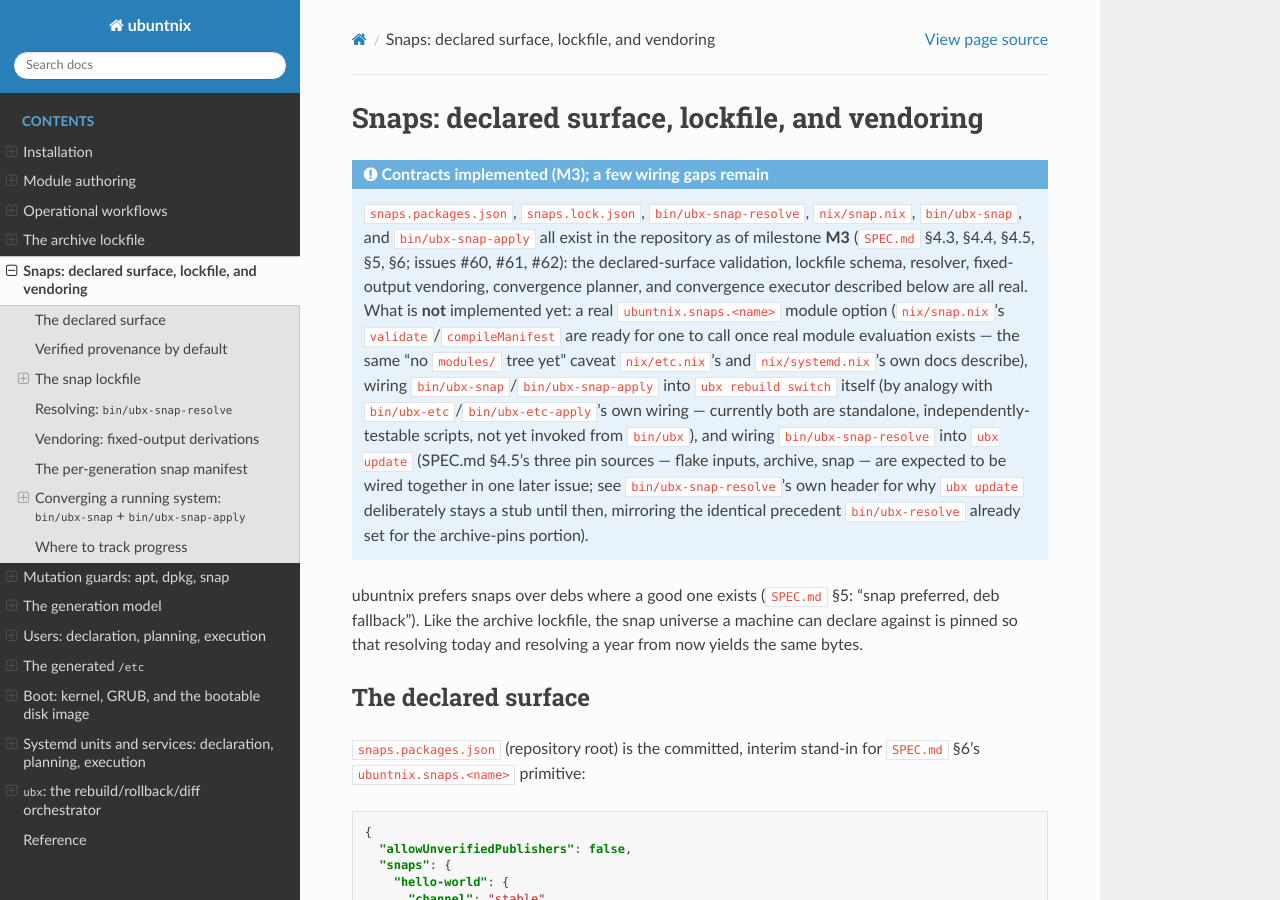
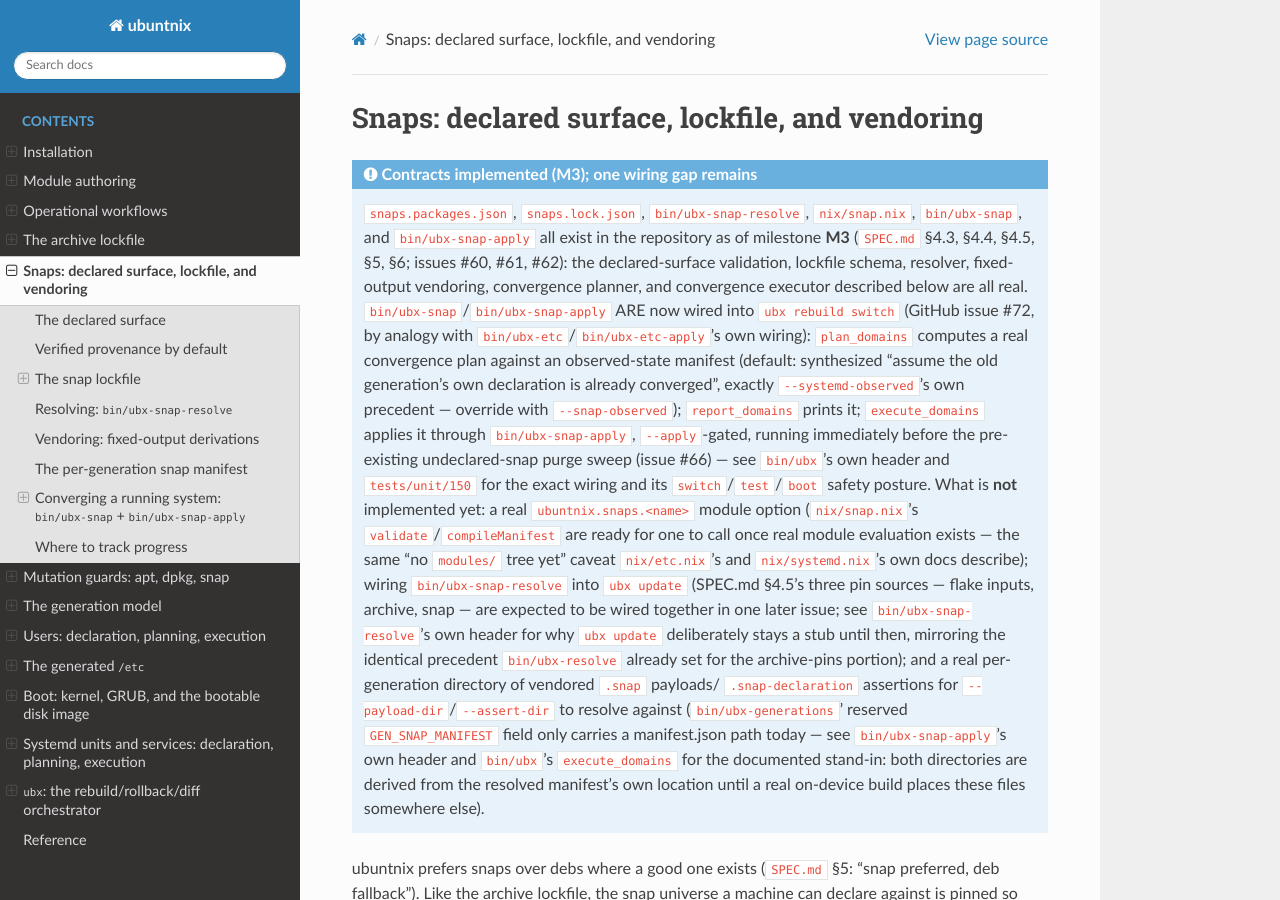
Before and after one commit to Guno327/ubuntnix, a Sphinx documentation site: the page built from docs/snap.md, in a window 1280 px wide and 900 px high. Built offline with Sphinx 7.4.7 and the Read the Docs theme 3.1.0, drawn with Linux system fonts in a browser that asks for light colours; pages that are not in the unit, such as notebooks, are missing from menus; some of the changed text lies outside the part shown.

Commit message:
feat(rebuild): wire snap plan|apply convergence into ubx rebuild switch — closes #72 (#73)
Wires the snap-domain planner (bin/ubx-snap plan) and executor
(bin/ubx-snap-apply) into bin/ubx's plan_domains / report_domains /
execute_domains, mirroring the etc and systemd domains exactly:

- plan_domains: computes the snap convergence plan against old/new
  declared manifests plus an observed-state manifest; --snap-observed
  overrides the "assume the old generation is converged" synthesis
  (snap_synthesize_observed), analogous to --systemd-observed. The
  existing DOM_NEW_SNAP_JSON resolution the #66 purge sweep needs is
  kept unchanged.
- report_domains: snap summary line (non-verbose) / full plan via
  `ubx-snap report` (verbose, for `ubx diff`), appended last in the
  fixed domain order.
- execute_domains: applies via bin/ubx-snap-apply BEFORE the purge
  sweep (converge declared, then remove undeclared). Gated at the call
  site (the executor has no --dry-run of its own): only `switch --apply`
  mutates; `test` never does, mirroring the purge sweep's safety
  posture. payload/assert dirs derived from the resolved manifest's
  location — documented as the tracked GEN_SNAP_MANIFEST gap.

--snap-observed added to rebuild, rollback, and diff.

Tests: tests/unit/150-ubx-rebuild-snap-apply-wiring.sh asserts the full
wiring offline (dry-run reports without mutating; switch --apply issues
ordered ack/install; test/boot never mutate; observed override; skip;
plan-before-purge ordering). tests/unit/149 updated to stub UBX_SNAP_CMD
now that switch/test --apply exercise the new path. Full suite: 70/70.

Co-authored-by: ghov-claude[bot] <308500720+ghov-claude[bot]@users.noreply.github.com>
Co-authored-by: Claude Opus 4.8 <noreply@anthropic.com>

````diff
--- a/docs/snap.md
+++ b/docs/snap.md
@@ -1,6 +1,6 @@
 # Snaps: declared surface, lockfile, and vendoring
 
-```{admonition} Contracts implemented (M3); a few wiring gaps remain
+```{admonition} Contracts implemented (M3); one wiring gap remains
 :class: note
 
 `snaps.packages.json`, `snaps.lock.json`, `bin/ubx-snap-resolve`,
@@ -8,20 +8,33 @@
 repository as of milestone **M3** (`SPEC.md` §4.3, §4.4, §4.5, §5, §6;
 issues #60, #61, #62): the declared-surface validation, lockfile schema,
 resolver, fixed-output vendoring, convergence planner, and convergence
-executor described below are all real. What is **not** implemented yet: a
+executor described below are all real. `bin/ubx-snap`/`bin/ubx-snap-apply`
+ARE now wired into `ubx rebuild switch` (GitHub issue #72, by analogy with
+`bin/ubx-etc`/`bin/ubx-etc-apply`'s own wiring): `plan_domains` computes a
+real convergence plan against an observed-state manifest (default:
+synthesized "assume the old generation's own declaration is already
+converged", exactly `--systemd-observed`'s own precedent — override with
+`--snap-observed`); `report_domains` prints it; `execute_domains` applies
+it through `bin/ubx-snap-apply`, `--apply`-gated, running immediately
+before the pre-existing undeclared-snap purge sweep (issue #66) — see
+`bin/ubx`'s own header and `tests/unit/150` for the exact wiring and its
+`switch`/`test`/`boot` safety posture. What is **not** implemented yet: a
 real `ubuntnix.snaps.<name>` module option (`nix/snap.nix`'s
 `validate`/`compileManifest` are ready for one to call once real module
 evaluation exists — the same "no `modules/` tree yet" caveat
-`nix/etc.nix`'s and `nix/systemd.nix`'s own docs describe), wiring
-`bin/ubx-snap`/`bin/ubx-snap-apply` into `ubx rebuild switch` itself (by
-analogy with `bin/ubx-etc`/`bin/ubx-etc-apply`'s own wiring — currently
-both are standalone, independently-testable scripts, not yet invoked from
-`bin/ubx`), and wiring `bin/ubx-snap-resolve` into `ubx update` (SPEC.md
-§4.5's three pin sources — flake inputs, archive, snap — are expected to
-be wired together in one later issue; see `bin/ubx-snap-resolve`'s own
-header for why `ubx update` deliberately stays a stub until then,
-mirroring the identical precedent `bin/ubx-resolve` already set for the
-archive-pins portion).
+`nix/etc.nix`'s and `nix/systemd.nix`'s own docs describe); wiring
+`bin/ubx-snap-resolve` into `ubx update` (SPEC.md §4.5's three pin
+sources — flake inputs, archive, snap — are expected to be wired together
+in one later issue; see `bin/ubx-snap-resolve`'s own header for why
+`ubx update` deliberately stays a stub until then, mirroring the identical
+precedent `bin/ubx-resolve` already set for the archive-pins portion); and
+a real per-generation directory of vendored `.snap` payloads/
+`.snap-declaration` assertions for `--payload-dir`/`--assert-dir` to
+resolve against (`bin/ubx-generations`' reserved `GEN_SNAP_MANIFEST` field
+only carries a manifest.json path today — see `bin/ubx-snap-apply`'s own
+header and `bin/ubx`'s `execute_domains` for the documented stand-in: both
+directories are derived from the resolved manifest's own location until a
+real on-device build places these files somewhere else).
 ```
 
 ubuntnix prefers snaps over debs where a good one exists (`SPEC.md` §5:
@@ -371,7 +384,8 @@ generation's snap-domain manifest build actually placed these files).
 The snap lockfile and resolver land at milestone **M3** (`SPEC.md` §11,
 issue #60); the convergence planner/executor pair lands in the same
 milestone (issues #61, #62). Wiring `bin/ubx-snap`/`bin/ubx-snap-apply`
-into `ubx rebuild switch` itself, and wiring `bin/ubx-snap-resolve` into
-`ubx update`'s snap-pins portion, are separate, later work — see
-{doc}`workflows` for the planned `ubx update` flow across all three pin
-sources.
+into `ubx rebuild switch` itself is DONE (issue #72 — see the admonition at
+the top of this page and `bin/ubx`'s own header/`execute_domains`).
+Wiring `bin/ubx-snap-resolve` into `ubx update`'s snap-pins portion is
+separate, later work — see {doc}`workflows` for the planned `ubx update`
+flow across all three pin sources.
````
Also changed, not shown: 3 other files.
